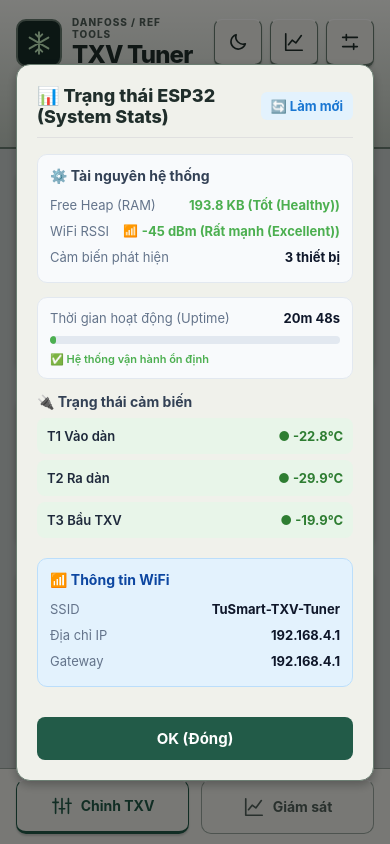
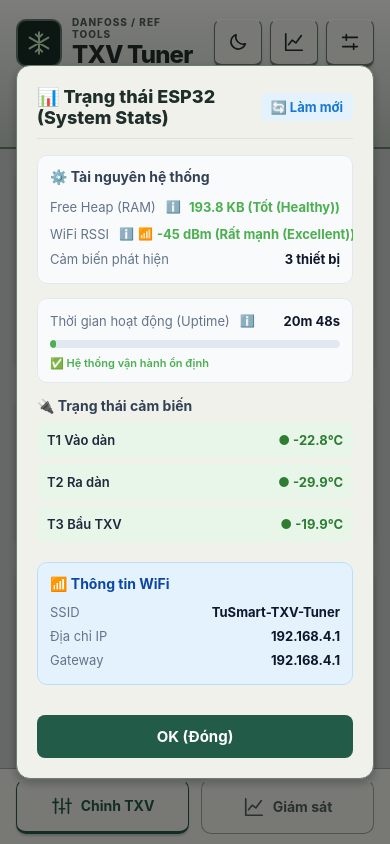
Before and after one commit to thanhtupppp/txv-tuner, a React Native app: screen / in a window 390 px wide. Both pictures are taken after a click on the button 294 px from the left and 42 px from the top of the page. Built offline with nearby package versions, Linux system fonts and the light colour scheme.

Commit message:
feat: add ESP32 SSE firmware, temperature hooks, stats modal component, and tests

```diff
--- a/src/components/StatsModal.js
+++ b/src/components/StatsModal.js
@@ -1,4 +1,4 @@
-import React from 'react';
+import React, { useState, useRef, useEffect } from 'react';
 import {
   Modal,
   View,
@@ -7,15 +7,17 @@ import {
   ScrollView,
   TouchableOpacity,
   ActivityIndicator,
+  Animated,
   Platform
 } from 'react-native';
 import { useMaterial } from './SkeuoKit';
 
 /**
  * Đánh giá chất lượng sóng WiFi từ giá trị RSSI (dBm)
+ * Lưu ý: RSSI = 0 thường là uninitialized / disconnected
  */
 export const getSignalQuality = (rssi) => {
-  if (typeof rssi !== 'number' || isNaN(rssi)) {
+  if (typeof rssi !== 'number' || isNaN(rssi) || rssi === 0) {
     return { label: 'Không rõ', icon: '📶', color: '#9E9E9E' };
   }
   if (rssi >= -50) return { label: 'Rất mạnh (Excellent)', icon: '📶', color: '#4CAF50' };
@@ -57,9 +59,57 @@ export const formatUptime = (uptimeSeconds) => {
 };
 
 /**
+ * Hộp cảnh báo động có hiệu ứng chuyển đổi mượt mà
+ */
+export const WarningBox = ({ visible, type = 'warn', title, message, testID }) => {
+  const animOpacity = useRef(new Animated.Value(visible ? 1 : 0)).current;
+
+  useEffect(() => {
+    Animated.timing(animOpacity, {
+      toValue: visible ? 1 : 0,
+      duration: 250,
+      useNativeDriver: Platform.OS !== 'web'
+    }).start();
+  }, [visible]);
+
+  if (!visible) return null;
+
+  const isDanger = type === 'danger';
+  const bg = isDanger ? '#ffebee' : '#fff3e0';
+  const border = isDanger ? '#ffcdd2' : '#ffe082';
+  const textTitle = isDanger ? '#b71c1c' : '#e65100';
+  const textBody = isDanger ? '#c62828' : '#bf360c';
+
+  return (
+    <Animated.View
+      testID={testID}
+      style={[
+        styles.warningBox,
+        { backgroundColor: bg, borderColor: border, opacity: animOpacity }
+      ]}
+    >
+      <Text style={[styles.warningTitle, { color: textTitle }]}>{title}</Text>
+      <Text style={[styles.warningMessage, { color: textBody }]}>{message}</Text>
+    </Animated.View>
+  );
+};
+
+/**
+ * Thẻ giải thích chi tiết Tooltip khi bấm vào icon ℹ️
+ */
+export const InfoTooltip = ({ visible, text, testID }) => {
+  if (!visible) return null;
+  return (
+    <View testID={testID} style={styles.tooltipContainer}>
+      <Text style={styles.tooltipText}>{text}</Text>
+    </View>
+  );
+};
+
+/**
  * Thanh tiến trình Uptime hiển thị độ ổn định hoạt động liên tục
  */
-export const UptimeBar = ({ uptimeSeconds = 0 }) => {
+export const UptimeBar = ({ uptimeSeconds = 0, onToggleInfo, showInfo }) => {
   const maxUptime = 24 * 60 * 60; // Chu kỳ tham chiếu 24 giờ
   const sec = Number(uptimeSeconds) || 0;
   const progress = Math.min(sec / maxUptime, 1);
@@ -68,9 +118,26 @@ export const UptimeBar = ({ uptimeSeconds = 0 }) => {
   return (
     <View style={styles.uptimeContainer}>
       <View style={styles.uptimeHeader}>
+        <View style={styles.labelWithInfo}>
           <Text style={styles.statLabel}>Thời gian hoạt động (Uptime)</Text>
+          {onToggleInfo && (
+            <TouchableOpacity
+              testID="tooltip-btn-uptime"
+              onPress={onToggleInfo}
+              style={styles.infoBadge}
+              accessibilityLabel="Giải thích về Uptime"
+            >
+              <Text style={styles.infoBadgeText}>ℹ️</Text>
+            </TouchableOpacity>
+          )}
+        </View>
         <Text style={styles.statValue}>{formatUptime(sec)}</Text>
       </View>
+      <InfoTooltip
+        visible={showInfo}
+        testID="tooltip-uptime"
+        text="Thời gian ESP32 hoạt động liên tục từ lần cấp nguồn hoặc khởi động lại gần nhất. Khi chạy quá lâu (>19h), nên restart định kỳ để giải phóng bộ nhớ."
+      />
       <View style={styles.progressBarTrack}>
         <View
           style={[
@@ -90,17 +157,38 @@ export const UptimeBar = ({ uptimeSeconds = 0 }) => {
 };
 
 /**
- * Hàng hiển thị từng thông số đơn
+ * Hàng hiển thị từng thông số đơn kèm nút mở Tooltip
  */
-export const StatRow = ({ label, value, valueColor, icon }) => (
+export const StatRow = ({ label, value, valueColor, icon, onToggleInfo, infoVisible, infoText, infoTestId }) => (
+  <View style={styles.statRowWrapper}>
     <View style={styles.statRow}>
+      <View style={styles.labelWithInfo}>
         <Text style={styles.statLabel}>{label}</Text>
+        {onToggleInfo && (
+          <TouchableOpacity
+            testID={infoTestId ? `tooltip-btn-${infoTestId}` : undefined}
+            onPress={onToggleInfo}
+            style={styles.infoBadge}
+            accessibilityLabel={`Giải thích về ${label}`}
+          >
+            <Text style={styles.infoBadgeText}>ℹ️</Text>
+          </TouchableOpacity>
+        )}
+      </View>
       <View style={styles.valueRow}>
         {icon ? <Text style={styles.statIcon}>{icon}</Text> : null}
         <Text style={[styles.statValue, valueColor ? { color: valueColor } : null]}>
           {value}
         </Text>
       </View>
+    </View>
+    {infoText && (
+      <InfoTooltip
+        visible={infoVisible}
+        testID={infoTestId ? `tooltip-${infoTestId}` : undefined}
+        text={infoText}
+      />
+    )}
   </View>
 );
 
@@ -148,9 +236,22 @@ export const StatsModal = ({
   onRefresh
 }) => {
   const { theme } = useMaterial();
+  const [activeTooltip, setActiveTooltip] = useState(null);
 
-  const signal = stats && typeof stats.wifiRSSI === 'number' ? getSignalQuality(stats.wifiRSSI) : null;
-  const heapStatus = stats && typeof stats.freeHeap === 'number' ? getHeapStatus(stats.freeHeap) : null;
+  const toggleTooltip = (key) => {
+    setActiveTooltip((prev) => (prev === key ? null : key));
+  };
+
+  const signal = stats && typeof stats.wifiRSSI === 'number' && stats.wifiRSSI !== 0
+    ? getSignalQuality(stats.wifiRSSI)
+    : null;
+  const heapStatus = stats && typeof stats.freeHeap === 'number'
+    ? getHeapStatus(stats.freeHeap)
+    : null;
+
+  // Điều kiện kích hoạt Warning Boxes
+  const isRssiWeak = stats && typeof stats.wifiRSSI === 'number' && stats.wifiRSSI !== 0 && stats.wifiRSSI <= -71;
+  const isHeapCritical = stats && typeof stats.freeHeap === 'number' && stats.freeHeap <= 10000;
 
   return (
     <Modal
@@ -196,6 +297,24 @@ export const StatsModal = ({
               </View>
             ) : (
               <>
+                {/* Warning Box cho RAM Nguy cấp */}
+                <WarningBox
+                  visible={isHeapCritical}
+                  type="danger"
+                  testID="warning-box-heap"
+                  title="🚨 Cảnh báo RAM nguy cấp"
+                  message={`Bộ nhớ RAM cực thấp (${(stats.freeHeap / 1024).toFixed(1)} KB ≤ 10 KB). ESP32 có nguy cơ bị tràn bộ nhớ hoặc tự khởi động lại.`}
+                />
+
+                {/* Warning Box cho Tín hiệu WiFi Yếu */}
+                <WarningBox
+                  visible={isRssiWeak}
+                  type="warn"
+                  testID="warning-box-rssi"
+                  title={`⚠️ Tín hiệu WiFi ${signal?.label.includes('Rất') ? 'rất yếu' : 'yếu'} (${stats.wifiRSSI} dBm)`}
+                  message="Khoảng cách xa hoặc có vật cản gây suy giảm tín hiệu. Hãy di chuyển lại gần ESP32 để đảm bảo kết nối ổn định."
+                />
+
                 {/* 1. Phần cứng & Bộ nhớ */}
                 <View style={styles.sectionCard}>
                   <Text style={styles.sectionHeader}>⚙️ Tài nguyên hệ thống</Text>
@@ -207,6 +326,10 @@ export const StatsModal = ({
                         : `${stats.freeHeap} bytes`
                     }
                     valueColor={heapStatus?.color}
+                    onToggleInfo={() => toggleTooltip('heap')}
+                    infoVisible={activeTooltip === 'heap'}
+                    infoTestId="heap"
+                    infoText="Bộ nhớ RAM động (Free Heap) của ESP32. Nếu RAM xuống dưới 10KB, ESP32 có nguy cơ sập luồng; dưới 5KB sẽ tự khởi động lại để bảo vệ phần cứng."
                   />
                   {signal && (
                     <StatRow
@@ -214,6 +337,10 @@ export const StatsModal = ({
                       value={`${stats.wifiRSSI} dBm (${signal.label})`}
                       valueColor={signal.color}
                       icon={signal.icon}
+                      onToggleInfo={() => toggleTooltip('rssi')}
+                      infoVisible={activeTooltip === 'rssi'}
+                      infoTestId="rssi"
+                      infoText="Chỉ số cường độ tín hiệu sóng WiFi nhận được (dBm). Càng gần 0 sóng càng mạnh. Mức trên -60 dBm là tối ưu, dưới -70 dBm sóng bắt đầu yếu."
                     />
                   )}
                   <StatRow
@@ -223,7 +350,11 @@ export const StatsModal = ({
                 </View>
 
                 {/* 2. Uptime Progress Bar */}
-                <UptimeBar uptimeSeconds={stats.uptime} />
+                <UptimeBar
+                  uptimeSeconds={stats.uptime}
+                  onToggleInfo={() => toggleTooltip('uptime')}
+                  showInfo={activeTooltip === 'uptime'}
+                />
 
                 {/* 3. Chi tiết Cảm biến */}
                 <SensorStatus sensors={sensors} />
@@ -307,6 +438,44 @@ const styles = StyleSheet.create({
   modalBody: {
     marginBottom: 16
   },
+  warningBox: {
+    padding: 12,
+    borderRadius: 8,
+    borderWidth: 1.2,
+    marginBottom: 12
+  },
+  warningTitle: {
+    fontSize: 13,
+    fontWeight: '700',
+    marginBottom: 4
+  },
+  warningMessage: {
+    fontSize: 12,
+    lineHeight: 16
+  },
+  tooltipContainer: {
+    backgroundColor: '#374151',
+    padding: 10,
+    borderRadius: 6,
+    marginVertical: 4
+  },
+  tooltipText: {
+    color: '#f9fafb',
+    fontSize: 11.5,
+    lineHeight: 16
+  },
+  labelWithInfo: {
+    flexDirection: 'row',
+    alignItems: 'center',
+    gap: 6
+  },
+  infoBadge: {
+    paddingHorizontal: 4,
+    paddingVertical: 2
+  },
+  infoBadgeText: {
+    fontSize: 12
+  },
   sectionCard: {
     backgroundColor: '#f8fafc',
     padding: 12,
@@ -325,11 +494,13 @@ const styles = StyleSheet.create({
     marginBottom: 8,
     color: '#334155'
   },
+  statRowWrapper: {
+    paddingVertical: 4
+  },
   statRow: {
     flexDirection: 'row',
     justifyContent: 'space-between',
-    alignItems: 'center',
-    paddingVertical: 5
+    alignItems: 'center'
   },
   statLabel: {
     fontSize: 13,
--- a/src/services/esp32Service.js
+++ b/src/services/esp32Service.js
@@ -54,6 +54,7 @@ export function subscribeEsp32Stream({
   ip,
   onData,
   onHeartbeat,
+  onWarning = () => {},
   onStatusChange = () => {},
   onError = () => {},
   initialRetryDelay = 2000,
@@ -266,6 +267,22 @@ export function subscribeEsp32Stream({
         }
       });
 
+      // Lắng nghe sự kiện Warning từ ESP32 (ví dụ sắp tự restart do heap critical)
+      es.addEventListener('warning', (event) => {
+        if (isClosed) return;
+        try {
+          const raw = typeof event.data === 'string' ? JSON.parse(event.data) : event.data;
+          const warnPayload = {
+            ...raw,
+            receivedAt: Date.now()
+          };
+          console.warn(`${LOG_PREFIX} Warning event received from ESP32:`, warnPayload);
+          onWarning(warnPayload);
+        } catch (err) {
+          console.error(`${LOG_PREFIX} Parse error for warning event:`, err);
+        }
+      });
+
       es.addEventListener('connected', () => {
         if (isClosed) return;
         resetWatchdog();
```
Also changed, not shown: src/hooks/useTemperatures.js (+36 -1 lines), 2 other files (tests, documents, lock files or other folders). Lines whose indentation alone changed are shown as unchanged.
